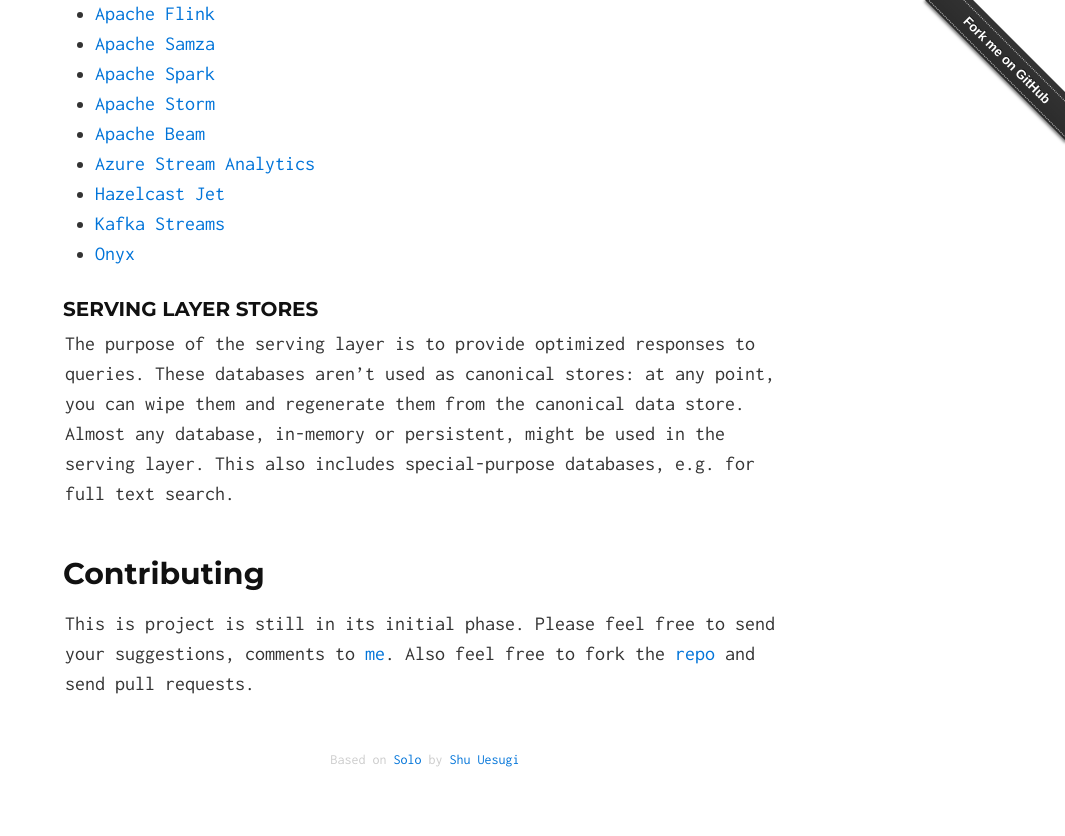
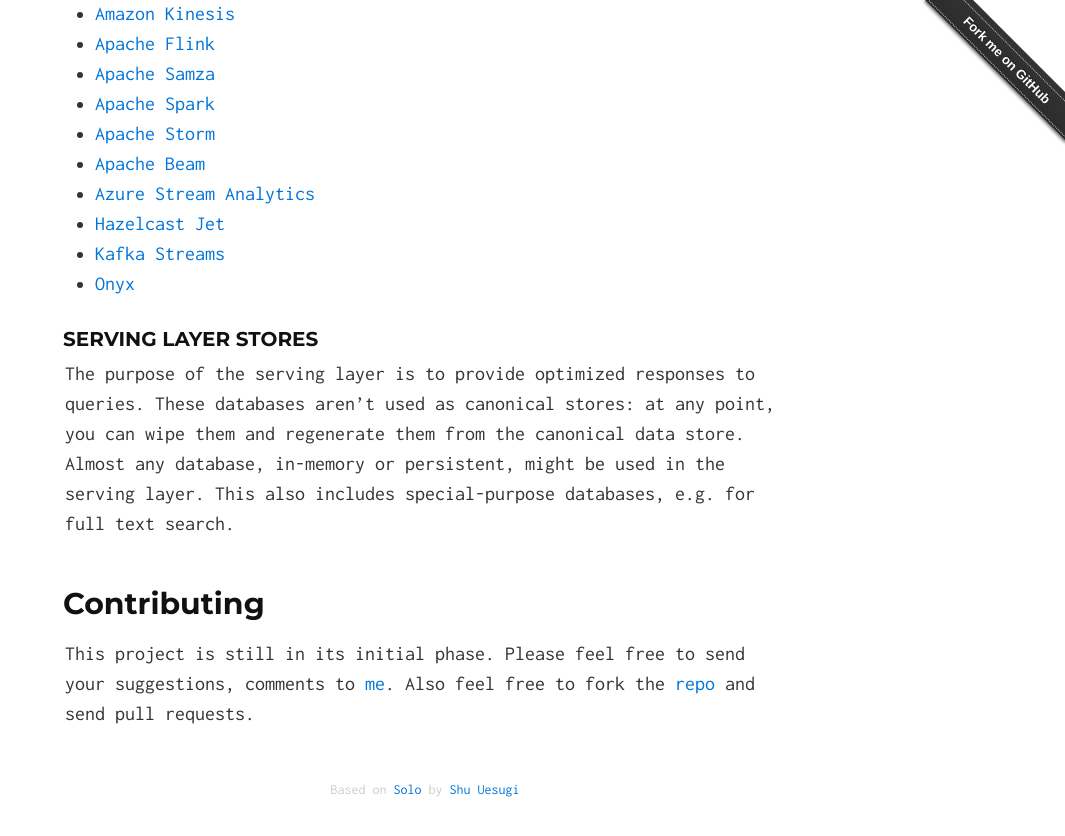
Before and after one commit to milinda/kappa-architecture.com, a Jekyll site: the page built from index.html, in a window 1280 px wide and 900 px high, scrolled down 2545 px. Shown: the top 836 px of the window, without its empty margins (215-1280 px from the left). Built offline with Jekyll 4.4.1, drawn with Linux system fonts in a browser that asks for light colours; some of the changed text lies outside the part shown.

```diff
--- a/_includes/index.md
+++ b/_includes/index.md
@@ -63,6 +64,6 @@ The purpose of the serving layer is to provide optimized responses to queries. T
 
 ## Contributing
 
-This is project is still in its initial phase. Please feel free to send your suggestions, comments to [me](mailto:milinda.pathirage@gmail.com). Also feel free to fork the [repo](https://github.com/milinda/kappa-architecture.com) and send pull requests.
+This project is still in its initial phase. Please feel free to send your suggestions, comments to [me](mailto:milinda.pathirage@gmail.com). Also feel free to fork the [repo](https://github.com/milinda/kappa-architecture.com) and send pull requests.
 
 <div class="github-fork-ribbon-wrapper right fixed" style="width: 150px;height: 150px;position: fixed;overflow: hidden;top: 0;z-index: 9999;pointer-events: none;right: 0;"><div class="github-fork-ribbon" style="position: absolute;padding: 2px 0;background-color: #333;background-image: linear-gradient(to bottom, rgba(0, 0, 0, 0), rgba(0, 0, 0, 0.15));-webkit-box-shadow: 0 2px 3px 0 rgba(0, 0, 0, 0.5);-moz-box-shadow: 0 2px 3px 0 rgba(0, 0, 0, 0.5);box-shadow: 0 2px 3px 0 rgba(0, 0, 0, 0.5);z-index: 9999;pointer-events: auto;top: 42px;right: -43px;-webkit-transform: rotate(45deg);-moz-transform: rotate(45deg);-ms-transform: rotate(45deg);-o-transform: rotate(45deg);transform: rotate(45deg);"><a href="https://github.com/milinda/kappa-architecture.com" style="font: 700 13px &quot;Helvetica Neue&quot;, Helvetica, Arial, sans-serif;color: #fff;text-decoration: none;text-shadow: 0 -1px rgba(0, 0, 0, 0.5);text-align: center;width: 200px;line-height: 20px;display: inline-block;padding: 2px 0;border-width: 1px 0;border-style: dotted;border-color: rgba(255, 255, 255, 0.7);">Fork me on GitHub</a></div></div>
```
Also changed, not shown: other parts of _includes/index.md (+1 -0 lines).
